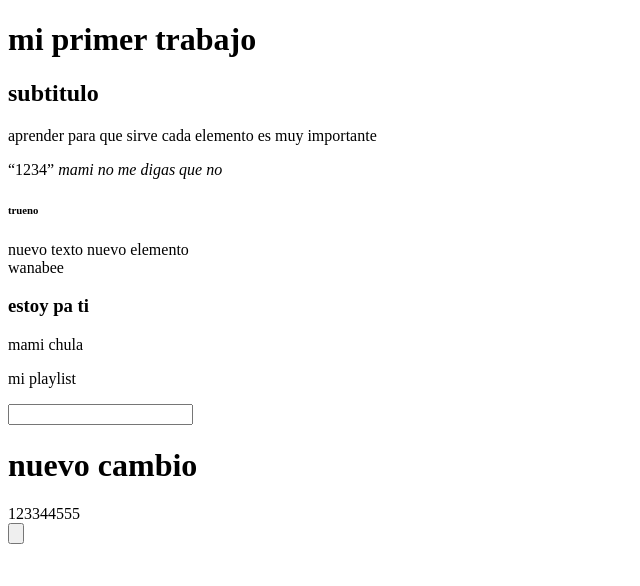
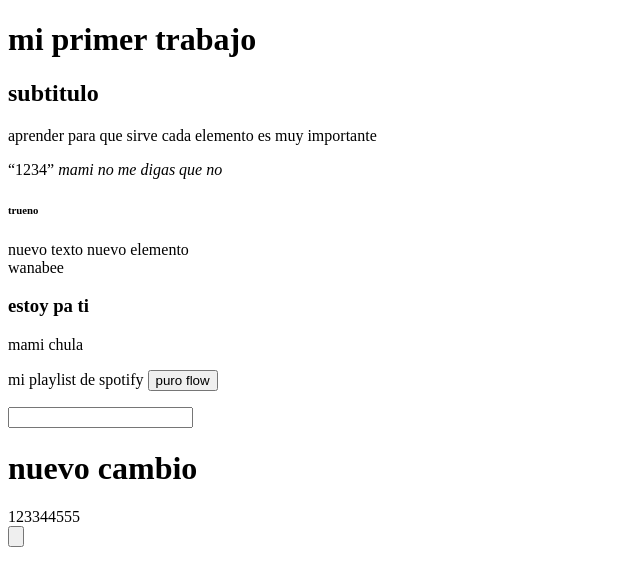
Before and after one commit to AngeloG16/12345, a plain HTML site: page index.html in a window 1280 px wide. Shown: the whole page, without its empty margins (0-640 px from the left). Drawn offline with Linux system fonts and the light colour scheme.

Commit message:
nuevo cambio

```diff
--- a/index.html
+++ b/index.html
@@ -26,7 +26,7 @@
 
 <header>mami chula</header>
 
-<p>mi playlist</p>
+<p>mi playlist de spotify <input type="button" value="puro flow"></p>
 
             <picture><input type="html"></picture>
             <h1>nuevo cambio</h1>
```
